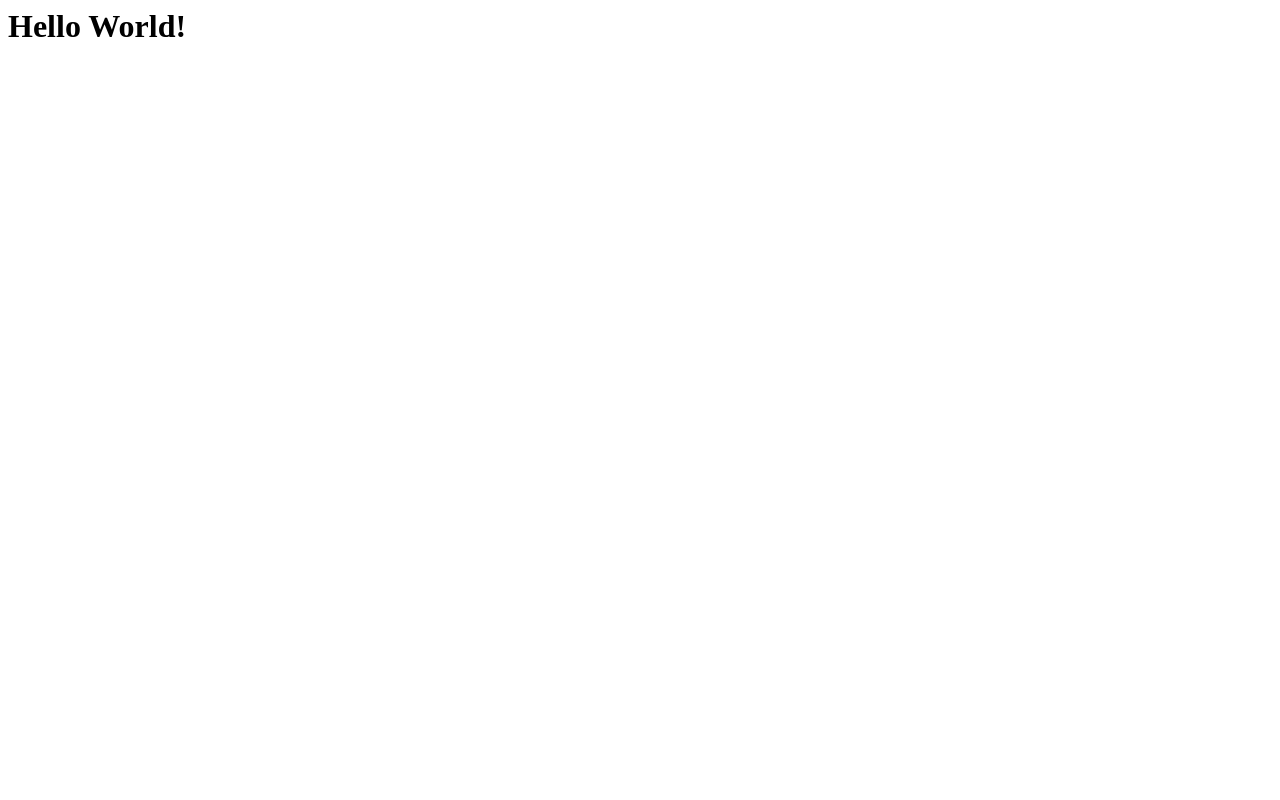
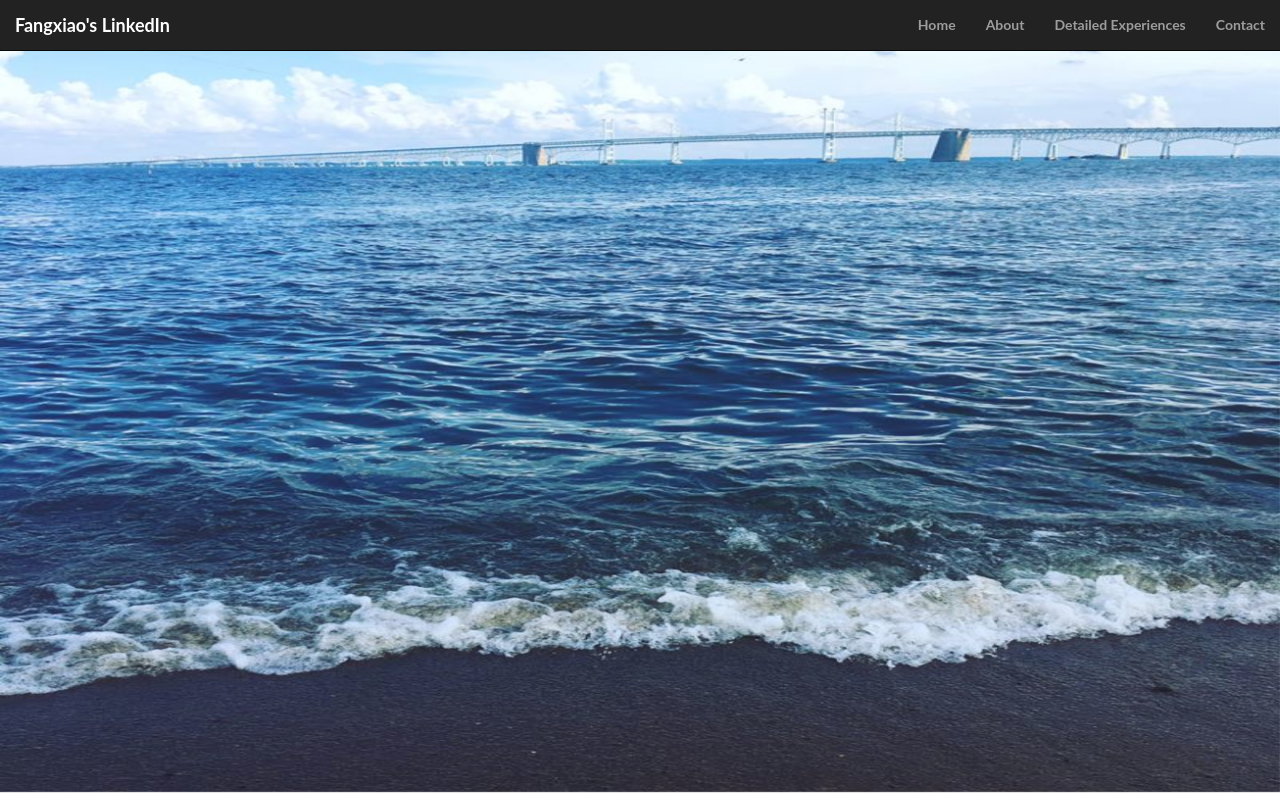
Before and after one commit to fangxiao-dong/cv, a plain HTML site: page index.html in a window 1280 px wide. Drawn offline with nearby package versions, Linux system fonts and the light colour scheme.

Commit message:
Add the navigation.

```diff
--- /dev/null
+++ b/assets/styles/main.css
@@ -0,0 +1,25 @@
+body, html {
+  width: 100%;
+  height: 100%
+}
+
+body, h1, h2, h3, h4, h5, h6 {
+  font-family: "Lato", "Helvetica Neue", Helvetica, Arial, sans-serif;
+  font-weight: 700;
+}
+
+.home-header {
+  padding-top: 50px;
+  text-align: center;
+  background-image: url('../imgs/home.jpeg');
+  background-repeat: no-repeat;
+  background-position: center center;
+  background-attachment: fixed;
+  background-size: 100% 98%;
+  height: 100%;
+}
+
+.bg-overlay {
+  background-color: rgba(255,255,255,0.05);
+  height: 100%;
+}
--- a/index.html
+++ b/index.html
@@ -1,7 +1,50 @@
+<!DOCTYPE html>
 <html>
 <head>
+  <title>Fangxiao's CV</title>
+  <meta charset="utf-8">
+  <meta http-equiv="X-UA-Compatible" content="IE=edge">
+  <meta name="viewport" content="width=device-width, initial-scale=1">
+  <meta name="description" content="">
+  <meta name="author" content="">
+  <link rel="stylesheet" href="https://maxcdn.bootstrapcdn.com/bootstrap/3.3.7/css/bootstrap.min.css"
+  integrity="sha384-BVYiiSIFeK1dGmJRAkycuHAHRg32OmUcww7on3RYdg4Va+PmSTsz/K68vbdEjh4u" crossorigin="anonymous">
+  <link rel="stylesheet" href="assets/styles/main.css">
 </head>
 <body>
-  <h1>Hello World!</h1>
+  <!--Top Navigation-->
+  <nav class="navbar navbar-inverse navbar-fixed-top topnav" role="navigation">
+    <div class="container-fluid topnav">
+      <div class="navbar-header">
+        <button type="button" class="pull-left navbar-toggle" data-toggle="collapse" data-target="#navlinks">
+          <span class="sr-only">Toggle navigation</span>
+          <span class="icon-bar"></span>
+          <span class="icon-bar"></span>
+          <span class="icon-bar"></span>
+        </button>
+        <a class="navbar-brand topnav" href="https://www.linkedin.com/in/fisher-fangxiao-dong-a2b87046/" target="_blank">Fangxiao's LinkedIn</a>
+      </div>
+      <!--Navigation Links-->
+      <div class="collapse navbar-collapse" id="navlinks">
+        <ul class="nav navbar-nav navbar-right">
+          <li><a href="#home">Home</a></li>
+          <li><a href="#about">About</a></li>
+          <li><a href="#experiences">Detailed Experiences</a></li>
+          <li><a href="#contact">Contact</a></li>
+        </ul>
+      </div>
+    </div>
+  </nav>
+
+  <!-- Home -->
+  <div class="home-header">
+    <div class="bg-overlay">
+      <div class="container">
+      </div>
+    </div>
+  </div>
+  <script src="https://ajax.googleapis.com/ajax/libs/jquery/1.12.4/jquery.min.js"></script>
+  <script src="https://maxcdn.bootstrapcdn.com/bootstrap/3.3.7/js/bootstrap.min.js"
+  integrity="sha384-Tc5IQib027qvyjSMfHjOMaLkfuWVxZxUPnCJA7l2mCWNIpG9mGCD8wGNIcPD7Txa" crossorigin="anonymous"></script>
 </body>
 </html>
```
Also changed, not shown: assets/imgs/home.jpeg (added).
